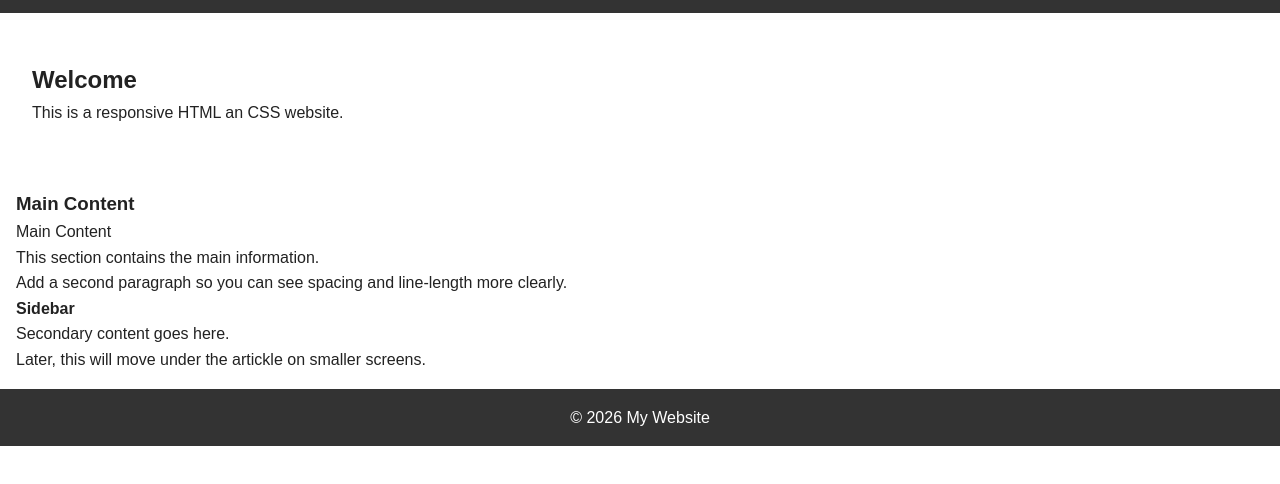
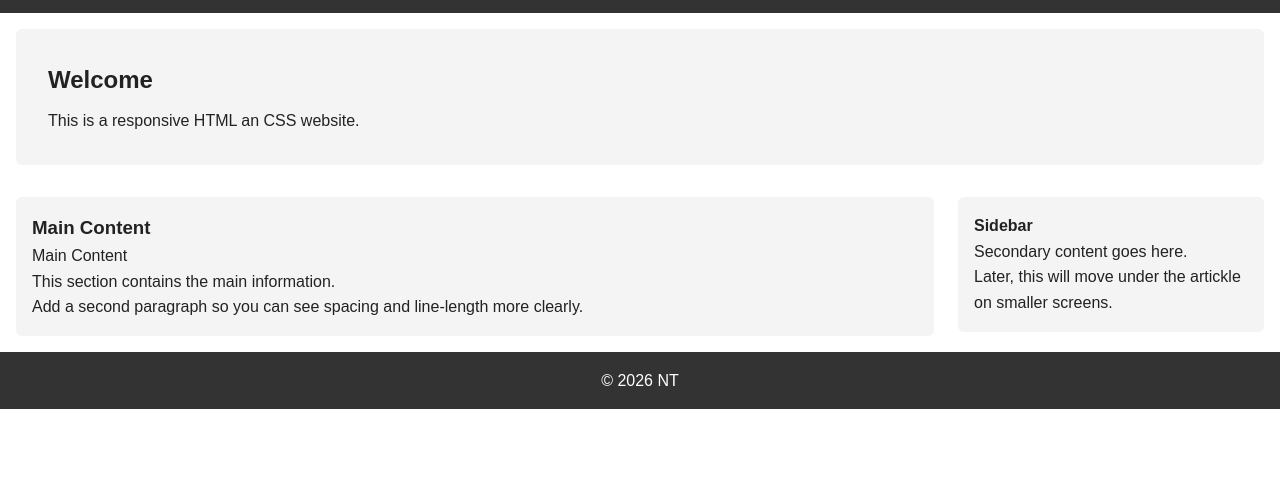
Before and after one commit to HunchyBunchy26/unit10-website, a plain HTML site: page index.html in a window 1280 px wide. Shown: the part 70-554 px from the top of the page. Drawn offline with Linux system fonts and the light colour scheme.

Commit message:
Added grid layout, card layout and amended footer

```diff
--- a/css/style.css
+++ b/css/style.css
@@ -35,11 +35,28 @@ nav a {
 }
 
 .hero {
-    padding: 2rem 1rem;
+    background-color: #f4f4f4;
+    padding: 2rem;
+    border-radius: 6px;
+}
+
+.hero h2 {
+    margin-bottom: 0.5rem;
 }
 
 .content {
     margin-top: 2rem;
+    display: grid;
+    grid-template-columns: 3fr 1fr;
+    gap: 1.5rem;
+    align-items: start;
+}
+
+article,
+aside {
+    padding: 1rem;
+    background: #f4f4f4;
+    border-radius: 6px;
 }
 
 footer {
--- a/index.html
+++ b/index.html
@@ -43,7 +43,7 @@
     </main>
 
     <footer>
-        <p>&copy; 2026 My Website</p>
+        <p>&copy; 2026 NT</p>
     </footer>
 </body>
 </html>
```
